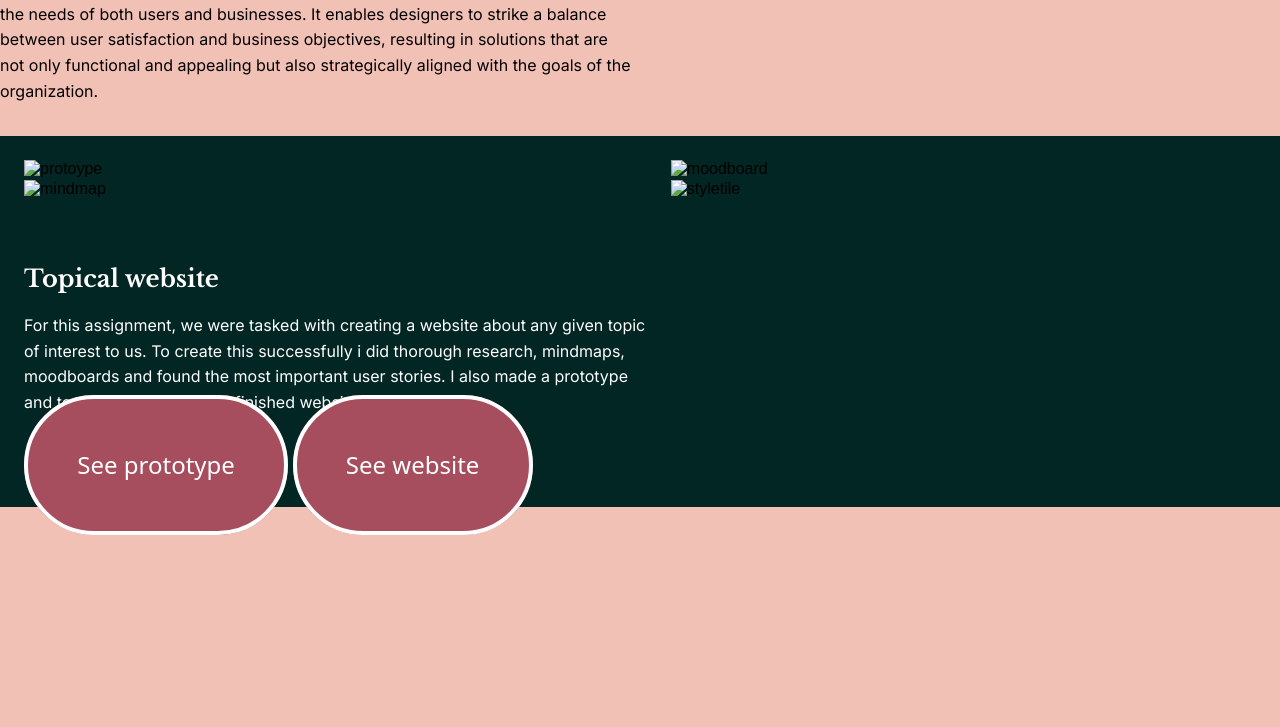
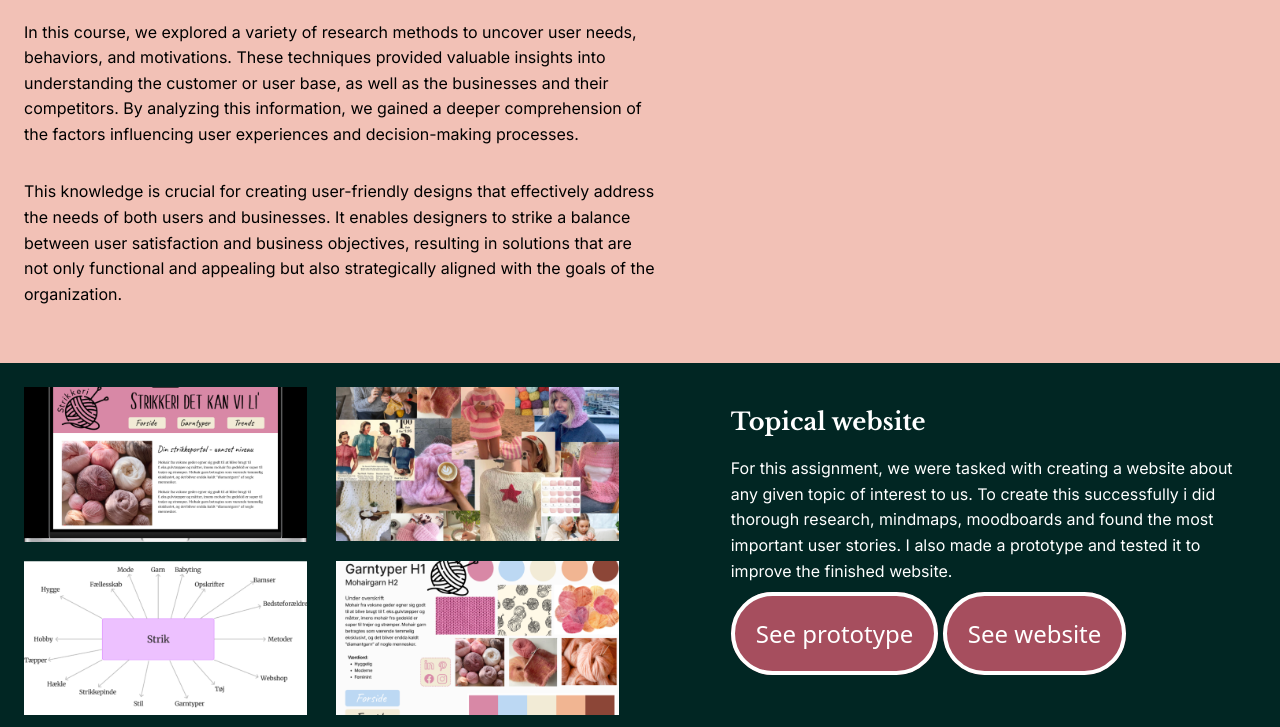
Before and after one commit to megr0002/eksamen, a plain HTML site: page ux.html in a window 1280 px wide. Shown: the part 360-1087 px from the top of the page. Before the commit the page ends 895 px from the top, so only its background shows below. Drawn offline with nearby package versions, Linux system fonts and the light colour scheme; a web font is replaced by a local one.

Commit message:
ret i div/classes

```diff
--- a/style.css
+++ b/style.css
@@ -187,6 +187,11 @@ body {
 .pink_background {
   background-color: var(--secondary);
 }
+.first_semester {
+  color: var(--quarternary);
+  padding: var(--space-md);
+  text-align: center;
+}
 .hero_section {
   display: grid;
   grid-template-columns: 1fr 1fr 1fr 1fr;
--- a/ux.html
+++ b/ux.html
@@ -50,7 +50,7 @@
 </header>
 
 <body>
-    <div>
+    <div class="course_text">
         <h1>UX - User experience</h1>
         <p>In this course, we explored a variety of research methods to uncover user needs, behaviors, and motivations.
             These
@@ -70,12 +70,12 @@
 
 
     <div class="green_background">
-        <div>
+        <div class="grid_1-1">
             <div class="grid_2-1">
-                <div><img src="" alt="protoype"></div>
-                <div><img src="" alt="moodboard"></div>
-                <div><img src="" alt="mindmap"></div>
-                <div><img src="" alt="styletile"></div>
+                <div><img src="img/ux/ux_1.png" alt="protoype"></div>
+                <div><img src="img/ux/ux_2.png" alt="moodboard"></div>
+                <div><img src="img/ux/ux_3.png" alt="mindmap"></div>
+                <div><img src="img/ux/ux_4.png" alt="styletile"></div>
 
             </div>
             <div class="project">
```
Also changed, not shown: animation.html (+2 -2 lines), content.html (+2 -2 lines), index.html (+1 -1 lines).
